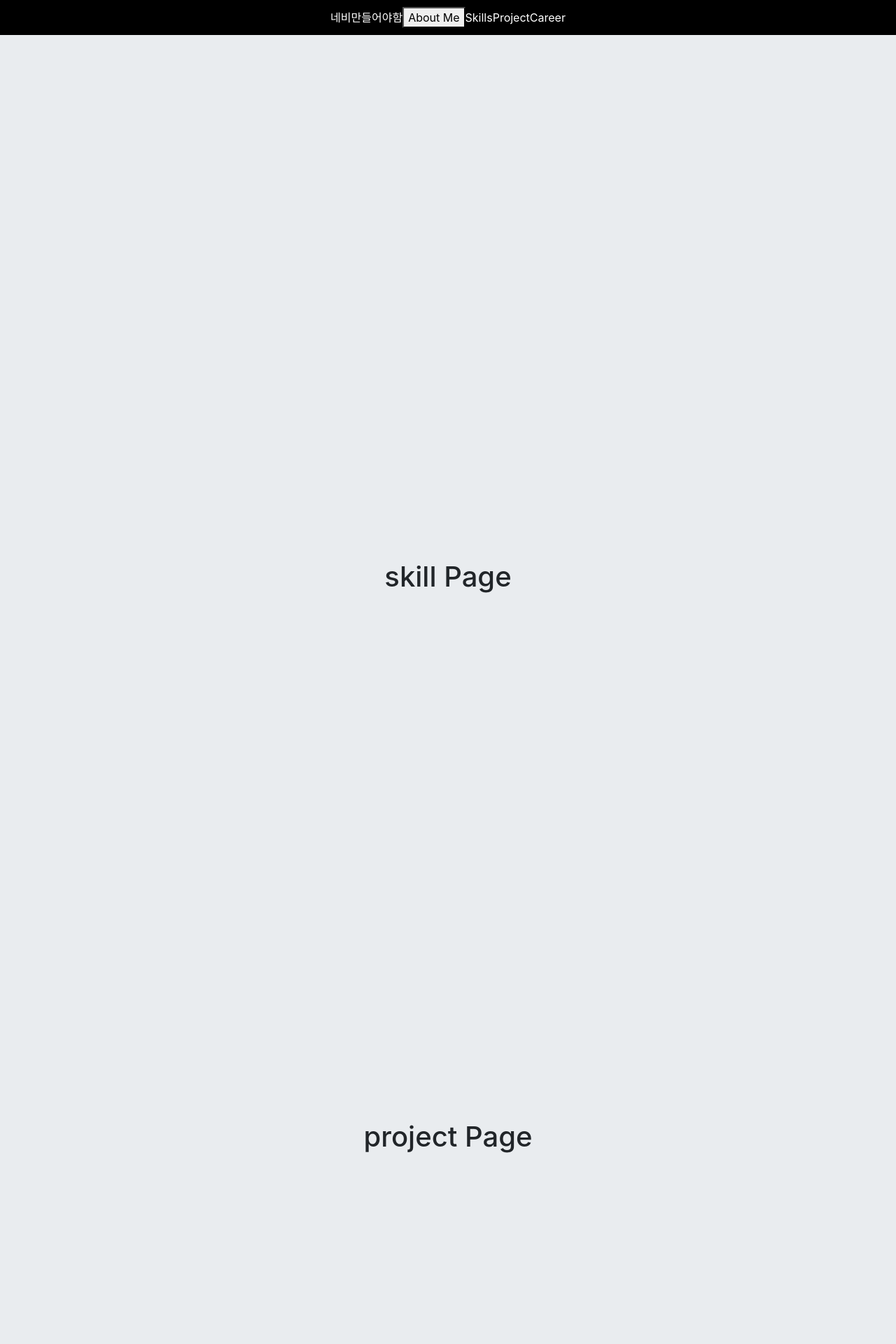
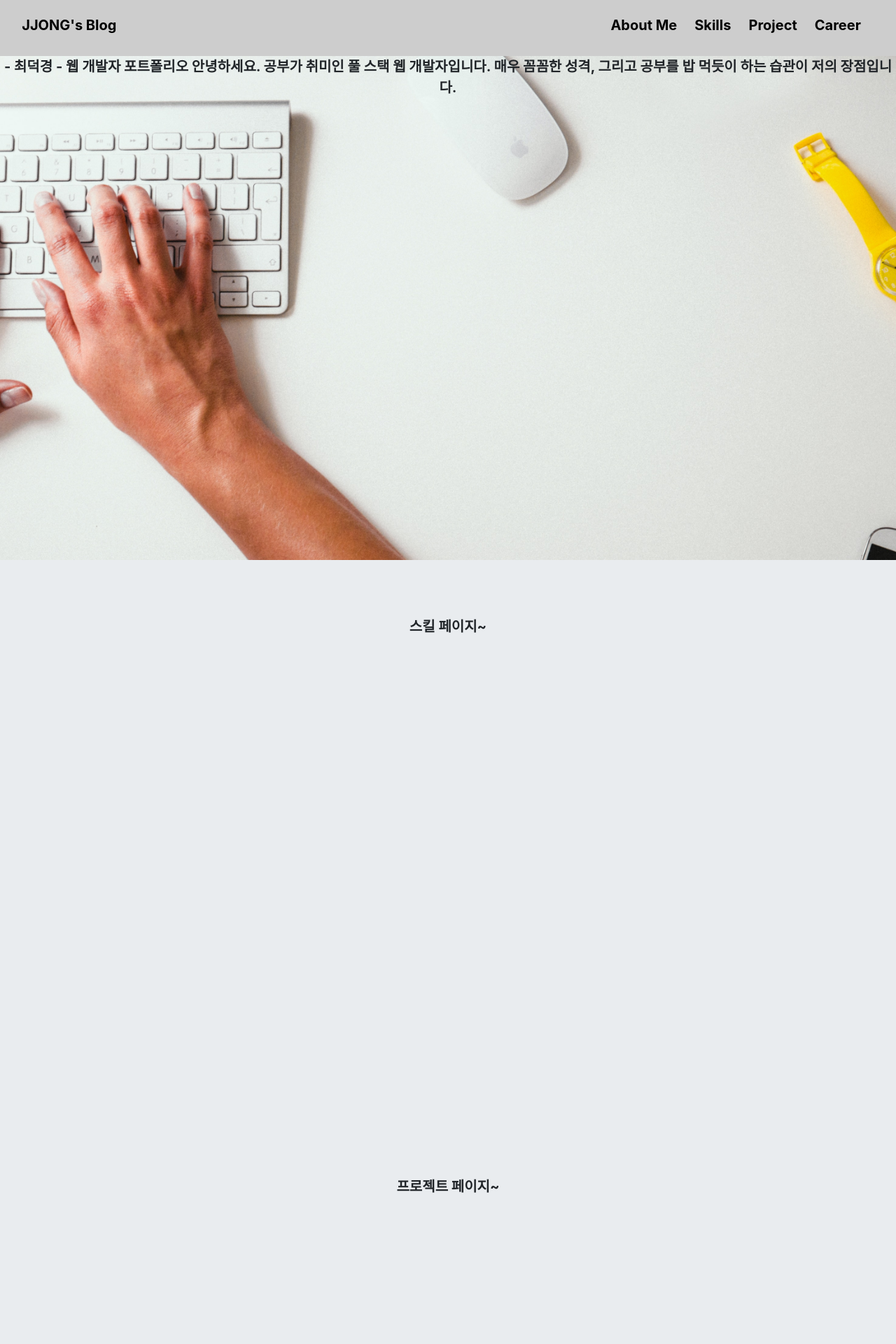
Before and after one commit to JJONGHyun-JEON/my_blog_app, a React (Create React App) app: page / in a window 1280 px wide. Shown: the top 1920 px of the page at 70% size. Built offline with nearby package versions, Linux system fonts and the light colour scheme.

Commit message:
중간커밋

```diff
--- a/package.json
+++ b/package.json
@@ -3,6 +3,7 @@
   "version": "0.1.0",
   "private": true,
   "dependencies": {
+    "@reduxjs/toolkit": "^2.0.1",
     "@testing-library/jest-dom": "^5.17.0",
     "@testing-library/react": "^13.4.0",
     "@testing-library/user-event": "^13.5.0",
@@ -10,6 +11,8 @@
     "react": "^18.2.0",
     "react-bootstrap": "^2.9.1",
     "react-dom": "^18.2.0",
+    "react-redux": "^9.0.4",
+    "react-router-dom": "^6.21.0",
     "react-scripts": "5.0.1",
     "styled-components": "^6.1.1",
     "web-vitals": "^2.1.4"
--- a/src/App.js
+++ b/src/App.js
@@ -1,5 +1,10 @@
 import React, { useRef } from 'react';
 import {Container, Nav, Navbar} from 'react-bootstrap'
+import { BrowserRouter as Router, Link, Route, Switch } from 'react-router-dom';
+import About from './container/About';
+import Career from './container/Career';
+import Skill from './container/Skill';
+import Project from './container/Project';
 import './global.css';
 
 function App() {
@@ -8,6 +13,7 @@ function App() {
   const projectRef = useRef();
   const careerRef = useRef();
 
+
   const scrollToRef = (ref) => {
     ref.current.scrollIntoView({
       behavior: 'smooth',
@@ -15,38 +21,33 @@ function App() {
     });
   };
 
+
   return (
     <div className='App'>
-      <div className='black-nav' style={{position : 'fixed'}}> 네비만들어야함
-        <button onClick={() => scrollToRef(aboutRef)}>About Me</button>
-        <a onClick={() => scrollToRef(skillRef)}>Skills</a>
-        <a onClick={() => scrollToRef(projectRef)}>Project</a>
-        <a onClick={() => scrollToRef(careerRef)}>Career</a>
-      {/* <Container>
-                <Navbar.Brand href='/'>JJONG's Blog</Navbar.Brand>
-                <Nav style={{float : 'right', '--bs-nav-link-color': 'unset'}}>
-                    <Nav.Link >About Me</Nav.Link>
-                    <Nav.Link ></Nav.Link>
-                    <Nav.Link ></Nav.Link>
-                    <Nav.Link ></Nav.Link>
-                </Nav>
-            </Container> */}
+
+
+      <div className='black-nav' >
+        <a style={{textDecorationLine : 'none', marginRight : '700px', color : 'black', fontWeight : 'bold', fontSize : '20px'}} href='/'>JJONG's Blog</a>
+        <button style={{marginRight : '13px'}} onClick={() => scrollToRef(aboutRef)}>About Me</button>
+        <button style={{marginRight : '13px'}} onClick={() => scrollToRef(skillRef)}>Skills</button>
+        <button style={{marginRight : '13px'}} onClick={() => scrollToRef(projectRef)}>Project</button>
+        <button style={{marginRight : '13px'}} onClick={() => scrollToRef(careerRef)}>Career</button>
+
+
       </div>
-      {/* <Navbar style={{}}>
 
-        </Navbar> */}
 
-      <div className='Second-Div' ref={aboutRef}>
-        <h1>about Page</h1>
+      <div style={{paddingTop : '10vh'}} className='Second-Div' ref={aboutRef}>
+        <About/>
       </div>
-      <div className='Second-Div' ref={skillRef}>
-        <h1>skill Page</h1>
+      <div style={{paddingTop : '10vh'}} className='Second-Div' ref={skillRef}>
+      <Skill/>
       </div>
-      <div className='Second-Div' ref={projectRef}>
-        <h1>project Page</h1>
+      <div style={{paddingTop : '10vh'}} className='Second-Div' ref={projectRef}>
+      <Project/>
       </div>
-      <div className='Second-Div' ref={careerRef}>
-        <h1>career Page</h1>
+      <div style={{paddingTop : '10vh'}} className='Second-Div' ref={careerRef}>
+      <Career/>
       </div>
     </div>
   );
--- /dev/null
+++ b/src/container/About.js
@@ -0,0 +1,17 @@
+import React from 'react';
+import '../global.css'
+
+export default function About(){
+    return (
+        <div>
+            <div className='background-ima'>
+            - 최덕경 -
+웹 개발자 포트폴리오
+안녕하세요.
+공부가 취미인 풀 스택 웹 개발자입니다.
+매우 꼼꼼한 성격, 그리고 공부를 밥 먹듯이 하는 습관이 저의 장점입니다.
+            </div>
+        </div>
+
+    )
+}
--- /dev/null
+++ b/src/container/Career.js
@@ -0,0 +1,7 @@
+export default function Career(){
+    return (
+        <div>
+            커리어 페이지~
+        </div>
+    )
+}
--- a/src/container/Header.js
+++ b/src/container/Header.js
@@ -1,10 +1,10 @@
 import '../global.css';
 
 function Header() {
+
   return (
     <div className="App">
 
-        {/* 상단에 네비바(JJONG's Blog, About Me, Skills, Project, Career) */}
     </div>
   );
 }
--- /dev/null
+++ b/src/container/Project.js
@@ -0,0 +1,7 @@
+export default function Project(){
+    return (
+        <div>
+            프로젝트 페이지~
+        </div>
+    )
+}
--- /dev/null
+++ b/src/container/Skill.js
@@ -0,0 +1,7 @@
+export default function Skill(){
+    return (
+        <div>
+            스킬 페이지~
+        </div>
+    )
+}
--- a/src/global.css
+++ b/src/global.css
@@ -2,15 +2,28 @@
   text-align: center;
 }
 
+button {
+  -webkit-appearance: none;
+  -moz-appearance: none;
+  appearance: none;
+  background-color: transparent;
+  border: none;
+  color: black;
+  font-size: 20px;
+  font-weight: bold;
+}
 .black-nav {
   flex-direction: column;
-  display: fixed;
-  background: black;
+  position: fixed;
+
+  background: rgb(205, 205, 205);
   width: 100%;
-  color: white;
-  /* padding-left: 20px; */
-  padding : 10px;
+  height: 10vh;
+  /* color: white; */
+  padding : 20px;
 }
+
+
 
 .First-Div{
  height: 100vh;
@@ -55,6 +68,18 @@
   width: 50px;
 }
 
+.background-ima{
+  background-image: url(./image/background-ima.jpg);
+  background-position: center;
+  background-size: cover;
+  text-align: center;
+  height: 100vh ;
+  /* width: 50%; */
+  /* margin-right: 10px; */
+  /* height: 50px;
+  width: 50px; */
+}
+
 .Footer-div{
   display: flex;
   flex-direction: column;
--- a/src/index.js
+++ b/src/index.js
@@ -6,10 +6,12 @@ import App from './App';
 import Footer from './container/Footer';
 import reportWebVitals from './reportWebVitals';
 import './global.css'
-
+import store from './store';
+import { Provider } from 'react-redux';
 const root = ReactDOM.createRoot(document.getElementById('root'));
 root.render(
   <React.StrictMode>
+    {/* <Provider store={store}></Provider> */}
     <Header/>
     <App />
     <Footer/>
```
Also changed, not shown: src/store.js (added, +13 -0 lines), src/image/background-ima.jpg (added), 1 other file (tests, documents, lock files or other folders).
